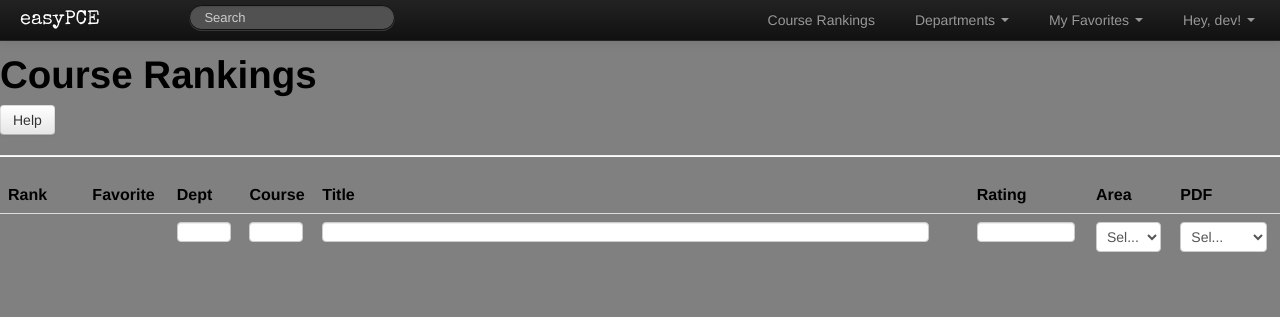
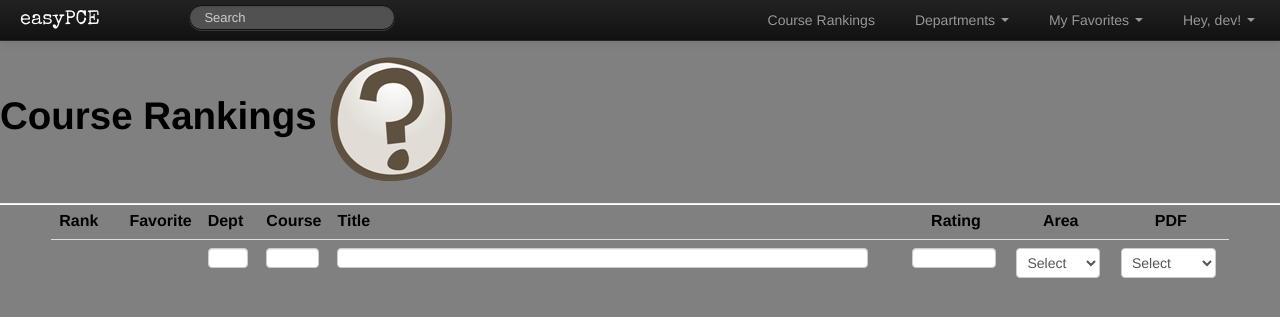
Before and after one commit to superteam333/easyPCE, a Django app: page /rankings/ in a window 1280 px wide. Shown: the top 317 px of the page. Run offline with Django 3.2, Linux system fonts and the light colour scheme; data comes from the database, SQL or seed files in the repository; data that the repository does not hold is empty; parts of the project's set-up code (start-up, migrations or seed data) failed here and were passed over; some libraries are stand-ins or nearby versions.

Commit message:
bunch of changes to rankings ((scroll to top and help icon change) and localizing the special elite font calls.

```diff
--- a/pce/views.py
+++ b/pce/views.py
@@ -105,7 +105,22 @@ def editfavorites(request):
 	except:
 		user=User(netid=query['user'])
 		user.save()
-	nums=Course.objects.filter(regNum=regNum).order_by('-year', '-semester')
+
+	"""
+	here we made a messy fix. basically in some palces the row ids weren't the registrar
+	number and I didn't pass an extra thing to the contexts. So instead in those cases, for regnum,
+	I put in the title of the class. if the query with that regnum comes up empty then
+	I search for the first course with that the course dept and number
+	"""
+	try:
+		nums=Course.objects.filter(regNum=regNum).order_by('-year', '-semester')
+	except:
+		##course num parsing
+		department = regNum[:3]
+		number = int(regNum[3:])
+		num = CourseNum.objects.get(dept__dept=department, number=number)
+		nums=Course.objects.filter(coursenum__id=num.id).order_by('-year', '-semester')
+
 	add=int(query['add'])
 	#favorite a coursenum not a course
 	if add is 1:
@@ -131,14 +146,24 @@ def editfavorites(request):
 	return HttpResponse("haha")
 
 def getfavorites(request):
-	if request.method == 'GET':
-		netid=request.session['netid']
+	if not settings.DEBUG:
+		try:
+			n = request.session['netid']
+			if request.session['netid'] is None:
+				return check_login(request, '/')
+		except:
+			return check_login(request, '/')
+		netid = request.session['netid']
+	else:
+		netid = 'dev'
 
 	try:
 	    user= User.objects.get(netid=netid)
 	except:
-	    user=User(netid=netid)
-	    user.save()
+		user=User(netid=netid)
+		user.save()
+
+
 	try:
 		favorites=Favorite.objects.filter(user=user)
 	except:
@@ -181,13 +206,23 @@ def getfavorites(request):
 	return HttpResponse(json, mimetype='application/json')
 
 def favorites(request):
+	if not settings.DEBUG:
+		try:
+			n = request.session['netid']
+			if request.session['netid'] is None:
+				return check_login(request, '/')
+		except:
+			return check_login(request, '/')
+		netid = request.session['netid']
+	else:
+		netid = 'dev'
+
 	try:
-		if request.session['netid'] is None:
-			return check_login(request, '/favorites')
+	    user= User.objects.get(netid=netid)
+	except:
+		user=User(netid=netid)
+		user.save()
 
-		netid = request.session['netid']
-	except:
-                return check_login(request, '/')
 	alldepts=Department.objects.all().order_by('dept')
 	user=None
 	try:
--- a/templates/importfiles.html
+++ b/templates/importfiles.html
@@ -36,6 +36,16 @@
     <script src="/autosearch.js"></script>
     <link rel="stylesheet" type="text/css" href="/{{ STATIC_URL }}css/main.css" media="screen" />
     <script src="/{{ STATIC_URL }}js/favdropdown.js"> </script>
+
+    <style>
+        @font-face {
+          font-family: 'Special Elite';
+          font-style: normal;
+          font-weight: 400;
+          src: local('Special Elite'), local('SpecialElite-Regular'), url('/{{ STATIC_URL }}specialelite.woff') format('woff');
+        }
+    </style>
+
 	<script>
 	  (function(i,s,o,g,r,a,m){i['GoogleAnalyticsObject']=r;i[r]=i[r]||function(){
 	  (i[r].q=i[r].q||[]).push(arguments)},i[r].l=1*new Date();a=s.createElement(o),
--- a/templates/navbar.html
+++ b/templates/navbar.html
@@ -1,5 +1,5 @@
 <div class="navbar navbar-fixed-top navbar-inverse" style="position:fixed;">
-  <link href='http://fonts.googleapis.com/css?family=Special+Elite' rel='stylesheet' type='text/css'>
+ <!-- <link href='http://fonts.googleapis.com/css?family=Special+Elite' rel='stylesheet' type='text/css'>-->
 <div class="navbar-inner">
 <div class="row-fluid">
 <div style="font-family: 'Special Elite', cursive;">
--- a/templates/rankings.html
+++ b/templates/rankings.html
@@ -28,14 +68,12 @@ tant; overflow:hidden !important;"-->
   {% autoescape off %}
 
   <h1 id="header">
-Course Rankings
+  Course Rankings    <a href="#helpModal" data-toggle="modal" aria-hidden="true"> <img src="/{{ STATIC_URL}}img/help.ico" style="align:middle;" class="question"> </a>
   </h1>
-  <div class="helptext">
-    <a href="#helpModal" data-toggle="modal" class="btn" aria-labelledby="Help" aria-hidden="true">Help</a>
-  </div>
+
   </div>
 
-<hr />
+  <hr style="margin-bottom:-2px;"/>
 
   <div id="helpModal" class="modal hide fade" role="dialog">
     <div class="modal-header">
@@ -51,24 +89,25 @@ Course Rankings
   {% if bayes %}
   <div id="mytable">
 
-<table class="table table-striped sortable" id="filtertable" style="table-layout:fixed; width:100%;">
+  <!--<table class="table table-striped sortable" id="filtertable" style="table-layout:fixed; width:100%;">-->
+  <table class="table table-striped sortable" id="filtertable" style="  width:92% !important; margin-left:auto; margin-right:auto;">
     <thead>
       <tr>
         <th style="width:6%" filter="false"> <strong> Rank </strong> </th>
         <th class="sorttable_nosort" style="width:6%" filter="false"> <strong> Favorite </strong> </th>
         <th style="width:5%"> <strong> Dept </strong> </th>
         <th style="width:5%"> <strong> Course </strong> </th>
-      <th style="width:55%"> <strong> Title </strong> </th>
-      <th style="width:9%"> <strong> Rating </strong> </th>
-      <th style="width:6%" filter-type="ddl"> <strong> Area </strong> </th>
-      <th style="width:8%" filter-type="ddl"> <strong> PDF </strong> </th>
+        <th style="width:50%"> <strong> Title </strong> </th>
+        <th style="width:9%; text-align:center"> <strong> Rating </strong> </th>
+        <th style="width:9%; text-align:center" filter-type="ddl"> <strong> Area </strong> </th>
+        <th style="width:10%; text-align:center" filter-type="ddl"> <strong> PDF </strong> </th>
       </tr>
     </thead>
     <tbody>
     {% for cn, instance in bayes %}
 
 
-  <tr>
+    <tr id="{{cn.dept.dept}}{{cn.number}}">
       <td class="rank" style="text-align:center">{{forloop.counter}}</td>
       {% if instance.regNum in regNums %}
       <td class="favorite" style="text-align:center">
@@ -90,10 +129,62 @@ Course Rankings
   </div>
   {% endif %}
   {% endautoescape %}
+
+
   <script type="text/javascript">
   $(window).load(function() {
-    var options = { selectOptionLabel: "Sel..."};
+      var options = { selectOptionLabel: "Select"};
       $('#filtertable').tableFilter(options);
+  });
+  $(document).ready(function(){
+  //Check to see if the window is top if not then display button
+  $(window).scroll(function(){
+    if ($(this).scrollTop() > 100) {
+      $('.scrollToTop').fadeIn();
+    } else {
+      $('.scrollToTop').fadeOut();
+    }
+  });
+  //Click event to scroll to top
+  $('.scrollToTop').click(function(){
+    $('html, body').animate({scrollTop : 0},800);
+    return false;
+  });
+});
+  </script>
+  <script>
+$(function() {
+  $(".btn").click(function() {
+      if ($(this).hasClass("btn-inFavorites")) {
+        var add = 1;
+      }
+      if ($(this).hasClass("btn-notInFavorites")) {
+        var add = 0;
+      }
+      var id = $(this).closest('tr').attr('id');
+      var dataString= 'add='+ add + '&regNum='+ id + '&user='+'{{user.netid}}';
+      $.ajax({
+        type:"POST",
+        url:"../editfavorites",
+        data:{string:dataString},
+        success:function() {
+
+        }
+      });
+  return true;
+  });
+});
+$(".favButton").click(function(event_ref){
+   event_ref.preventDefault();
+});
+
+
+
+$(".btn").click(function() {
+   $(this).children().toggleClass("starNotInFav");
+   $(this).children().toggleClass("starInFav");
+   $(this).toggleClass("btn-inFavorites");
+   $(this).toggleClass("btn-notInFavorites");
 });
 </script>
   </body>
--- /dev/null
+++ b/templates/specialelite.html
@@ -0,0 +1,6 @@
+@font-face {
+  font-family: 'Special Elite';
+  font-style: normal;
+  font-weight: 400;
+  src: local('Special Elite'), local('SpecialElite-Regular'), url(http://themes.googleusercontent.com/static/fonts/specialelite/v3/9-wW4zu3WNoD5Fjka35Jm4kaQb-UsZVONjobs91YQtw.woff) format('woff');
+}
```
Also changed, not shown: other parts of templates/rankings.html (+41 -1 lines), templates/img/help.ico (added), templates/img/newarrow.png (added), templates/img/old_go_top.ico (added), templates/img/scroll-to-top.png (added), templates/img/up-arrow.png (added), templates/specialelite.woff (added). Lines whose indentation alone changed are shown as unchanged.
